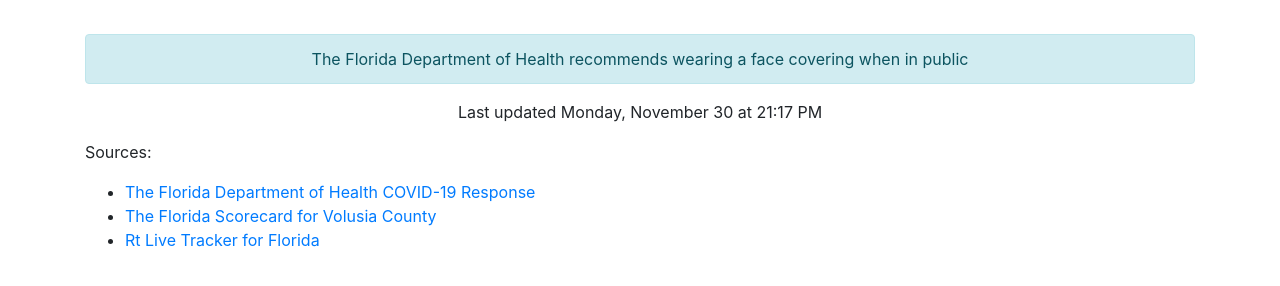
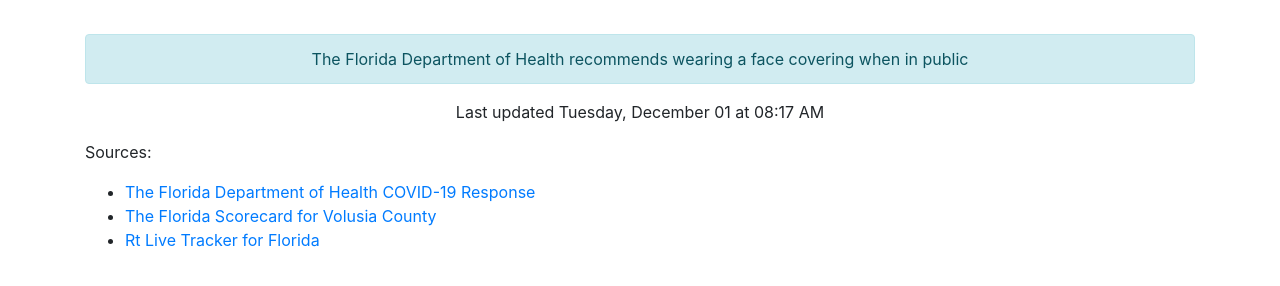
Before and after one commit to thinkjson/timeforchurch, a Jekyll site: the page built from index.md, in a window 1280 px wide. Shown: the part 520-806 px from the top of the page. Built offline with Jekyll 4.4.1, drawn with Linux system fonts in a browser that asks for light colours; our own code applies the rules of GitHub Pages for plain Markdown files.

Commit message:
Updating data

```diff
--- a/_includes/data.html
+++ b/_includes/data.html
@@ -10,4 +10,4 @@
     <div class="outcome text-success">YES</div>
     <div class="alert alert-info" role="alert">The Florida Department of Health recommends wearing a face covering when in public</div>
 
-    <p>Last updated Monday, November 30 at 21:17 PM</p>
+    <p>Last updated Tuesday, December 01 at 08:17 AM</p>
```
